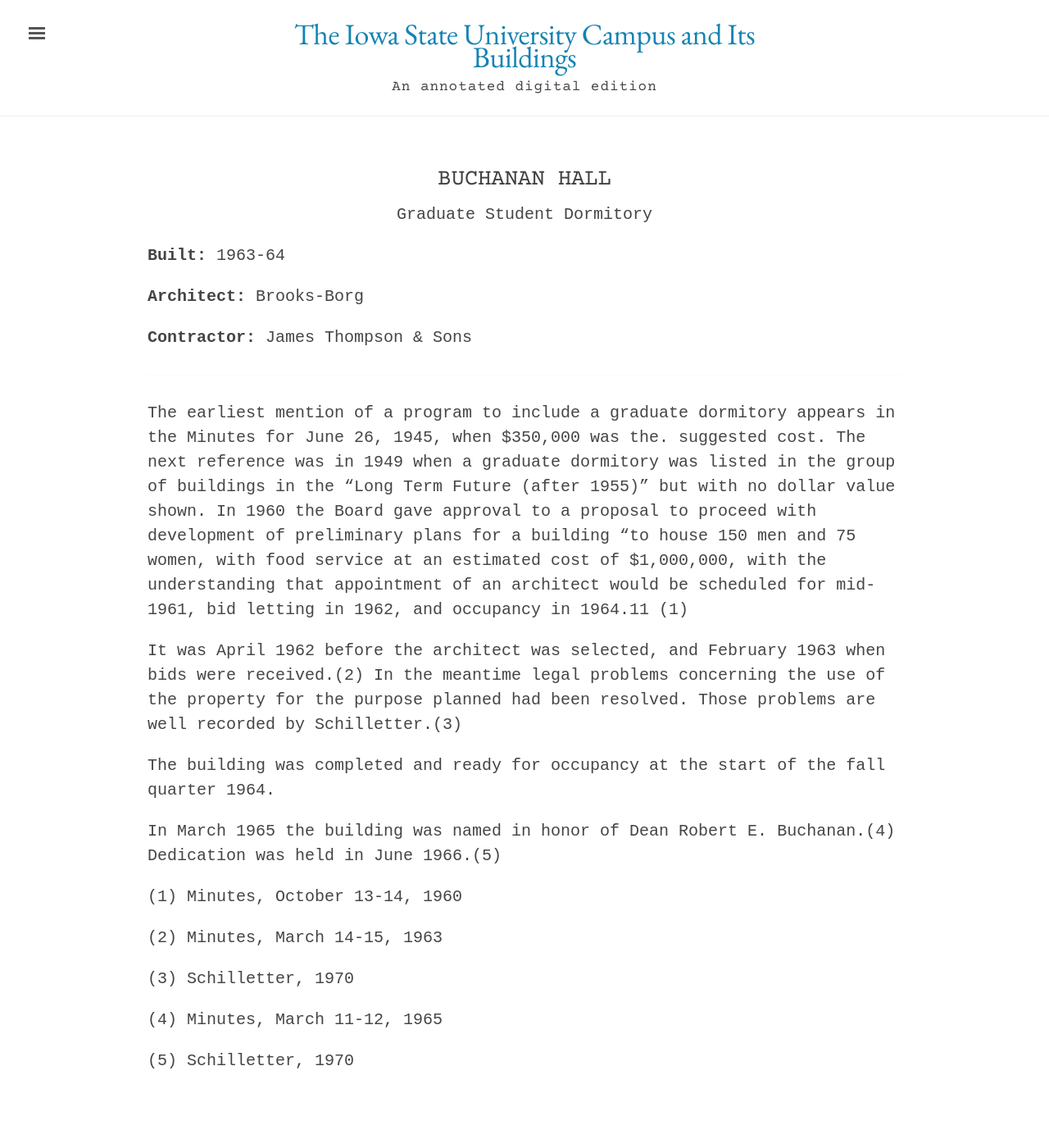
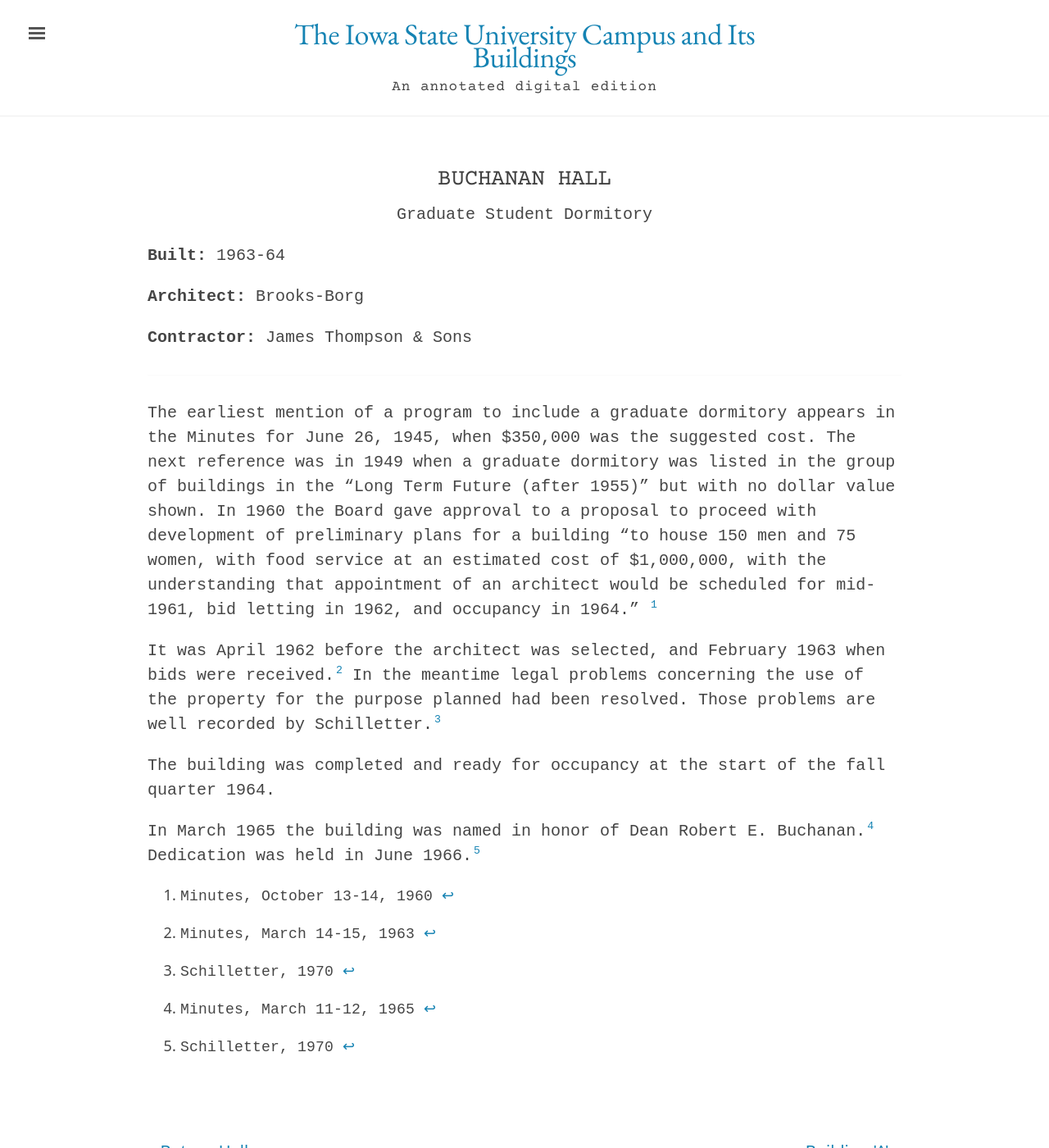
Before and after one commit to emanderson811/day-edition, a Jekyll site: the page built from _texts/buildings/028day-buchanan-hall.md, in a window 1280 px wide and 1400 px high. Shown: the whole window at 82% size. Built offline with Jekyll 4.4.1, drawn with Linux system fonts in a browser that asks for light colours.

Commit message:
Update 028day-buchanan-hall.md

```diff
--- a/_texts/buildings/028day-buchanan-hall.md
+++ b/_texts/buildings/028day-buchanan-hall.md
@@ -14,20 +14,20 @@
 ---
 ---
 
-The earliest mention of a program to include a graduate dormitory appears in the Minutes for June 26, 1945, when $350,000 was the. suggested cost. The next reference was in 1949 when a graduate dormitory was listed in the group of buildings in the "Long Term Future (after 1955)" but with no dollar value shown. In 1960 the Board gave approval to a proposal to proceed with development of preliminary plans for a building "to house 150 men and 75 women, with food service at an estimated cost of $1,000,000, with the understanding that appointment of an architect would be scheduled for mid-1961, bid letting in 1962, and occupancy in 1964.11 (1)
+The earliest mention of a program to include a graduate dormitory appears in the Minutes for June 26, 1945, when $350,000 was the suggested cost. The next reference was in 1949 when a graduate dormitory was listed in the group of buildings in the "Long Term Future (after 1955)" but with no dollar value shown. In 1960 the Board gave approval to a proposal to proceed with development of preliminary plans for a building "to house 150 men and 75 women, with food service at an estimated cost of $1,000,000, with the understanding that appointment of an architect would be scheduled for mid-1961, bid letting in 1962, and occupancy in 1964." [^fn1]
 
-It was April 1962 before the architect was selected, and February 1963 when bids were received.(2) In the meantime legal problems concerning the use of the property for the purpose planned had been resolved. Those problems are well recorded by Schilletter.(3)
+It was April 1962 before the architect was selected, and February 1963 when bids were received.[^fn2] In the meantime legal problems concerning the use of the property for the purpose planned had been resolved. Those problems are well recorded by Schilletter.[^fn3]
 
 The building was completed and ready for occupancy at the start of the fall quarter 1964.
 
-In March 1965 the building was named in honor of Dean Robert E. Buchanan.(4) Dedication was held in June 1966.(5)
+In March 1965 the building was named in honor of Dean Robert E. Buchanan.[^fn4] Dedication was held in June 1966.[^fn5]
 
-(1)  Minutes,  October 13-14, 1960
+[^fn1]:  Minutes,  October 13-14, 1960
 
-(2)  Minutes, March 14-15,  1963
+[^fn2]:  Minutes, March 14-15,  1963
 
-(3)  Schilletter, 1970
+[^fn3]:  Schilletter, 1970
 
-(4)  Minutes, March 11-12,  1965
+[^fn4]:  Minutes, March 11-12,  1965
 
-(5)  Schilletter,  1970
+[^fn5]:  Schilletter,  1970
```
